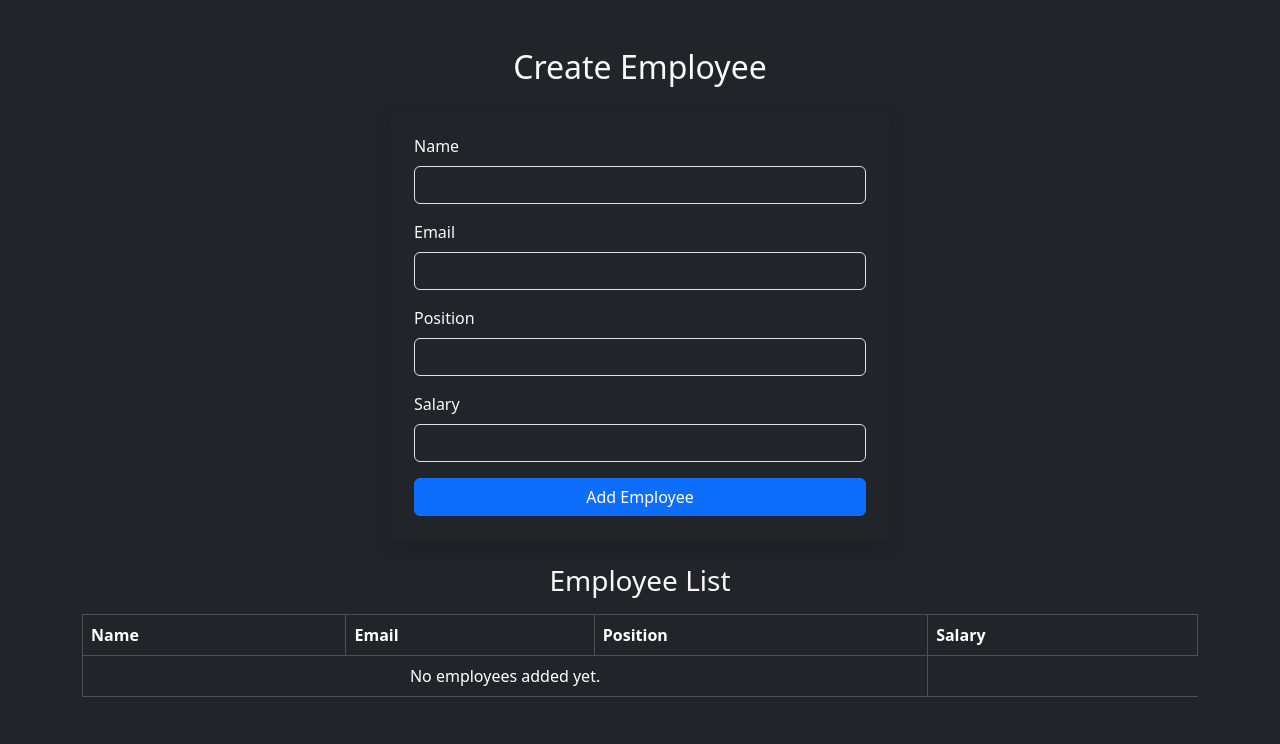
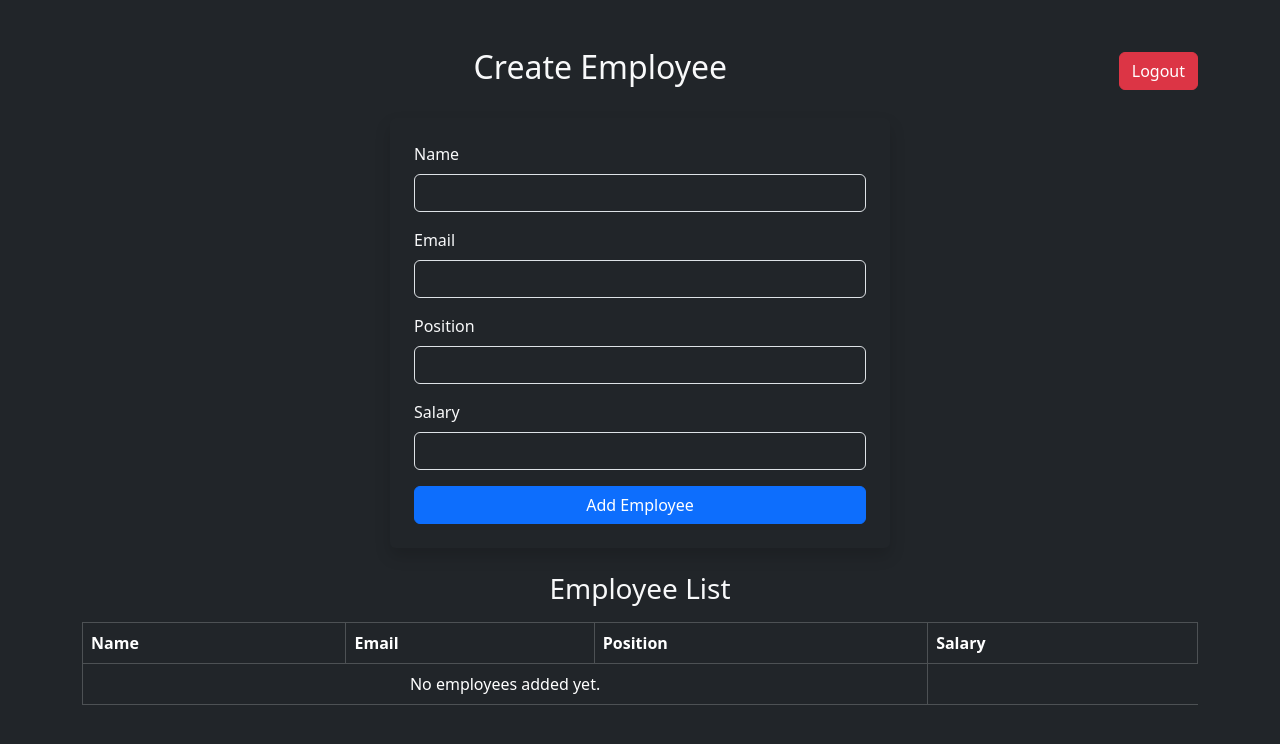
Before and after one commit to adk-ashish/simpleapp, a React (Vite) app in the folder frontend/: page /create-employee in a window 1280 px wide. Shown: the top 744 px of the page. Built offline with nearby package versions, Linux system fonts and the light colour scheme.

Commit message:
added logout button on createemployee

```diff
--- a/frontend/src/CreateEmployee.jsx
+++ b/frontend/src/CreateEmployee.jsx
@@ -1,8 +1,10 @@
 import React, { useState } from 'react';
 import 'bootstrap/dist/css/bootstrap.min.css';
+import { useNavigate } from 'react-router-dom';
 import axios from 'axios';
 
 const CreateEmployee = () => {
+  const navigate = useNavigate(); // Initialize useNavigate for navigation
   const [employee, setEmployee] = useState({
     name: '',
     email: '',
@@ -43,11 +45,26 @@ const CreateEmployee = () => {
     }
   };
 
+   const handleLogout = () => {
+    console.log('hi')
+    localStorage.removeItem('authToken'); // Remove token or any authentication data
+    navigate('/login'); // Redirect to login page
+  };
+
   return (
     <div className="d-flex bg-dark text-light min-vh-100">
       <div className="container mt-5">
+
+        {/* Header Section with Centered Title and Logout Button */}
+        <div className="d-flex justify-content-between align-items-center mb-4">
+          <div className="flex-grow-1 text-center">
+            <h2>Create Employee</h2>
+          </div>
+          <button className="btn btn-danger" onClick={handleLogout}>
+            Logout
+          </button>
+        </div>
         <div className="d-flex flex-column align-items-center justify-content-center">
-          <h2 className="mb-4">Create Employee</h2>
 
           {/* Employee Form */}
           <form onSubmit={handleSubmit} className="mb-4 p-4 rounded shadow" style={{ width: '100%', maxWidth: '500px' }}>
--- a/frontend/src/Login.jsx
+++ b/frontend/src/Login.jsx
@@ -1,6 +1,6 @@
 import React, { useState } from 'react';
 import 'bootstrap/dist/css/bootstrap.min.css';
-import { useNavigate } from 'react-router-dom'; // Import useNavigate for navigation
+import { useNavigate } from 'react-router-dom';
 import axios from 'axios';
 
 const LoginForm = () => {
```
Also changed, not shown: 1 other file (tests, documents, lock files or other folders).
